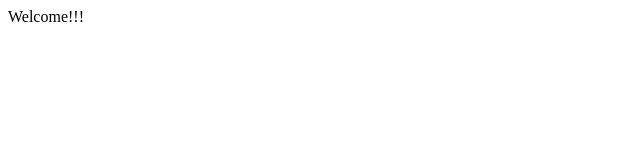
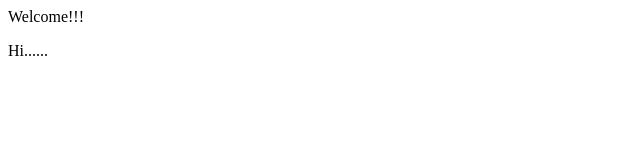
Before and after one commit to sammas001/Web_application_sem2, a plain HTML site: page index.html in a window 1280 px wide. Shown: the full height of the page, 0-640 px from the left. Drawn offline with Linux system fonts and the light colour scheme.

Commit message:
Update index.html

```diff
--- a/index.html
+++ b/index.html
@@ -1,5 +1,6 @@
 <html>
   <body>
     <p>Welcome!!!</p>
+    <p>Hi......</p>
   </body>
 </html>
```
